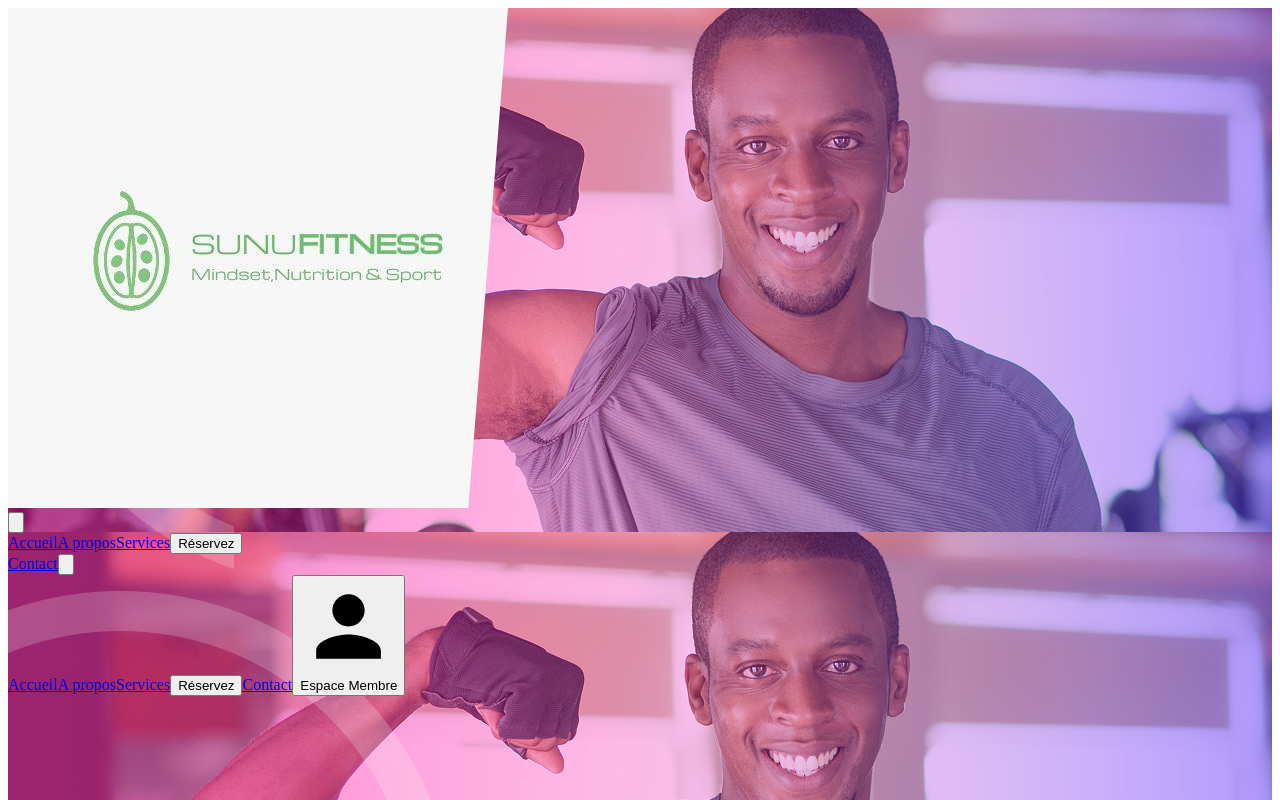
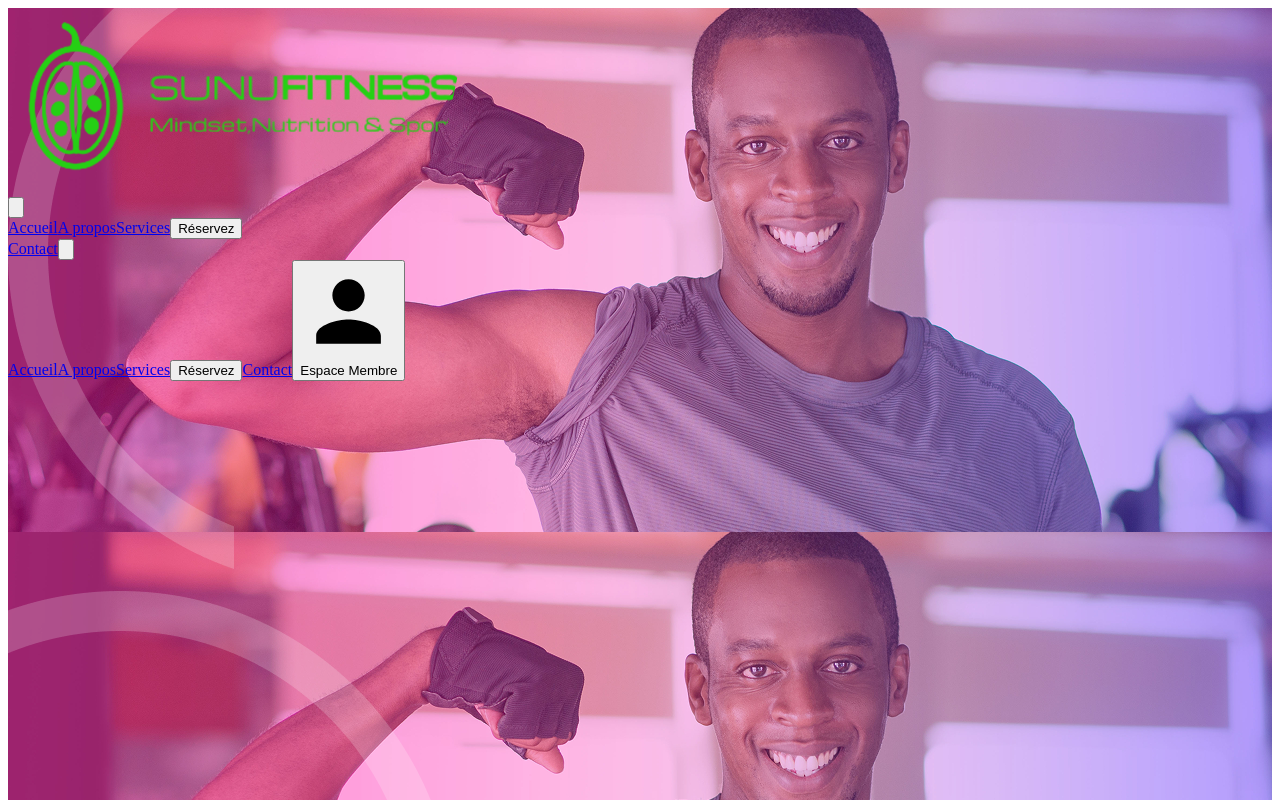
Before and after one commit to Insa74/sunufitness-frontend, a React (Vite) app: page /reservation in a window 1280 px wide. Shown: the top 800 px of the page. Built offline with nearby package versions, Linux system fonts and the light colour scheme; the HTML template or start-up script is replaced by a standard one.

Commit message:
changed logo and app name

```diff
--- a/index.html
+++ b/index.html
@@ -2,11 +2,15 @@
 <html lang="en">
   <head>
     <meta charset="UTF-8" />
-    <link rel="icon" type="image/svg+xml" href="/vite.svg" />
+    <link rel="icon" type="image/svg+xml" href="/favicon.ico" />
     <meta name="viewport" content="width=device-width, initial-scale=1.0" />
-    <title>MMT Fitness and More</title>
-<script type="module" src="https://static.rocket.new/rocket-web.js?_cfg=https%3A%2F%2Fjerrysap1882back.builtwithrocket.new&_be=https%3A%2F%2Fapplication.rocket.new&_v=0.1.8"></script>
-</head>
+
+    <title>SUNU Fitness and More</title>
+    <script
+      type="module"
+      src="https://static.rocket.new/rocket-web.js?_cfg=https%3A%2F%2Fjerrysap1882back.builtwithrocket.new&_be=https%3A%2F%2Fapplication.rocket.new&_v=0.1.8"
+    ></script>
+  </head>
   <body>
     <div id="root"></div>
     <script type="module" src="/src/main.tsx"></script>
--- a/src/components/common/Footer.tsx
+++ b/src/components/common/Footer.tsx
@@ -14,7 +14,7 @@ export class Footer extends Component {
                   <div className="flex flex-col gap-[20px] sm:gap-[24px] md:gap-[28px] lg:gap-[24px] justify-start items-center lg:items-start w-full lg:w-[40%] px-4 lg:px-[14px]">
                     <div className="flex flex-col items-center lg:items-start w-full max-w-[350px] lg:max-w-none">
                       <img
-                        src="/images/sunfitness.jpg"
+                        src="/images/sunu.png"
                         alt="MMT Fitness Logo"
                         className="w-[200px] sm:w-[140px] md:w-[160px] lg:w-[206px] h-[120px] sm:h-[140px] md:h-[160px] lg:h-[202px] object-contain mb-[16px] sm:mb-[20px] md:mb-[24px] lg:mb-[28px]"
                       />
--- a/src/components/common/Header.tsx
+++ b/src/components/common/Header.tsx
@@ -19,7 +19,7 @@ const Header: React.FC = () => {
             style={{ clipPath: 'polygon(0 0, 100% 0, calc(100% - 40px) 100%, 0 100%)' }}
           >
             <img
-              src="/images/sunfitness.jpg"
+              src="/images/sunu.png"
               alt="MMT Fitness Logo"
               className="w-[200px] object-contain"
             />
```
Also changed, not shown: public/images/sunu.png (added), 1 other file (tests, documents, lock files or other folders).
